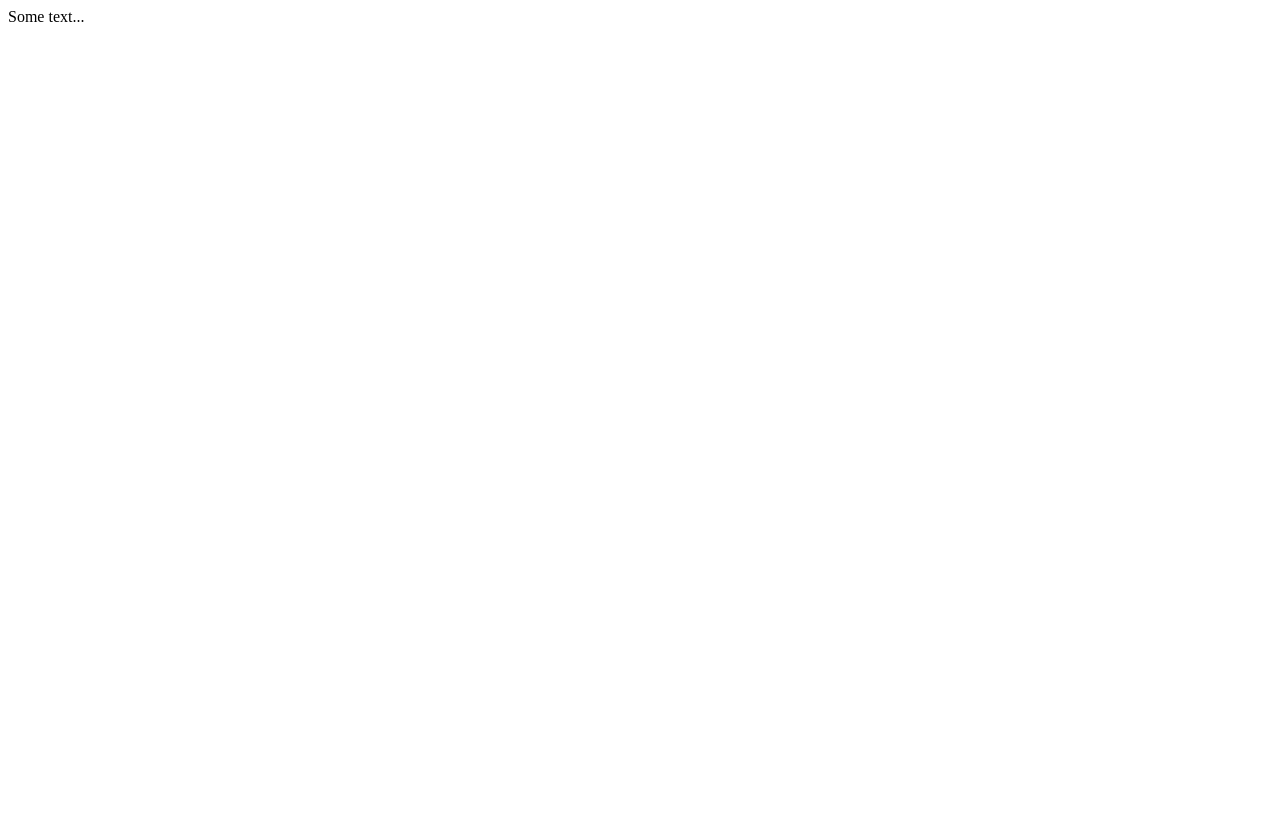
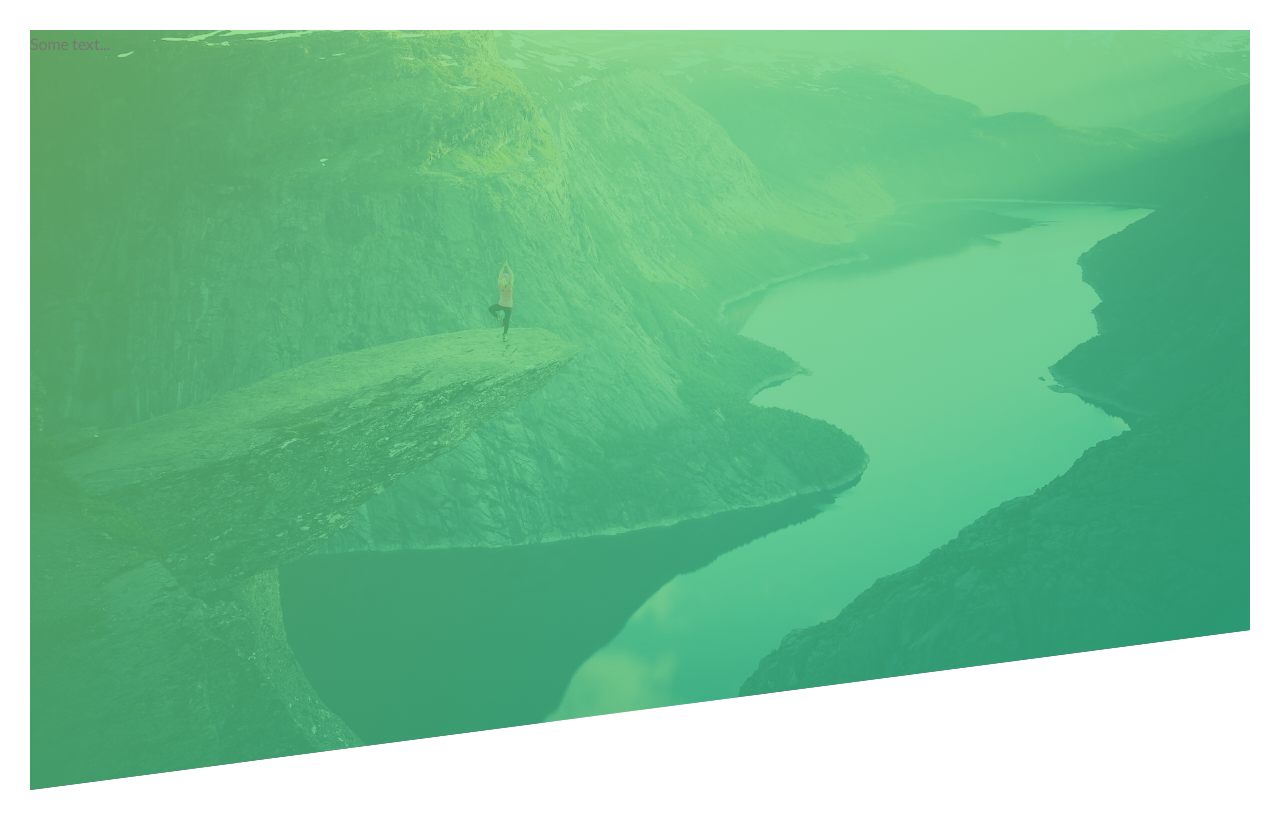
Before and after one commit to psarge2/natours, a plain HTML site: page index.html in a window 1280 px wide. Drawn offline with Linux system fonts and the light colour scheme.

Commit message:
added simple reset using universal selector, font styling, header styling to css

```diff
--- a/css/style.css
+++ b/css/style.css
@@ -6,3 +6,26 @@ Medium green: #55c57a
 Dark green: #28b485
 
 */
+
+* {
+    margin: 0;
+    padding: 0;
+    box-sizing: border-box;
+}
+
+body {
+    font-family: "Lato", sans-serif;
+    font-weight: 400;
+    font-size: 16px;
+    line-height: 1.7;
+    color: #777;
+    padding: 30px;
+}
+
+.header {
+    height: 95vh;
+    background-image: linear-gradient(to right bottom, #7ed56fb7, #28b485d0 ) , url(../img/hero.jpg) ;
+    background-size: cover;
+    background-position: top;
+    clip-path: polygon(0 0, 100% 0, 100% 75vh, 0 100%);
+}
```
